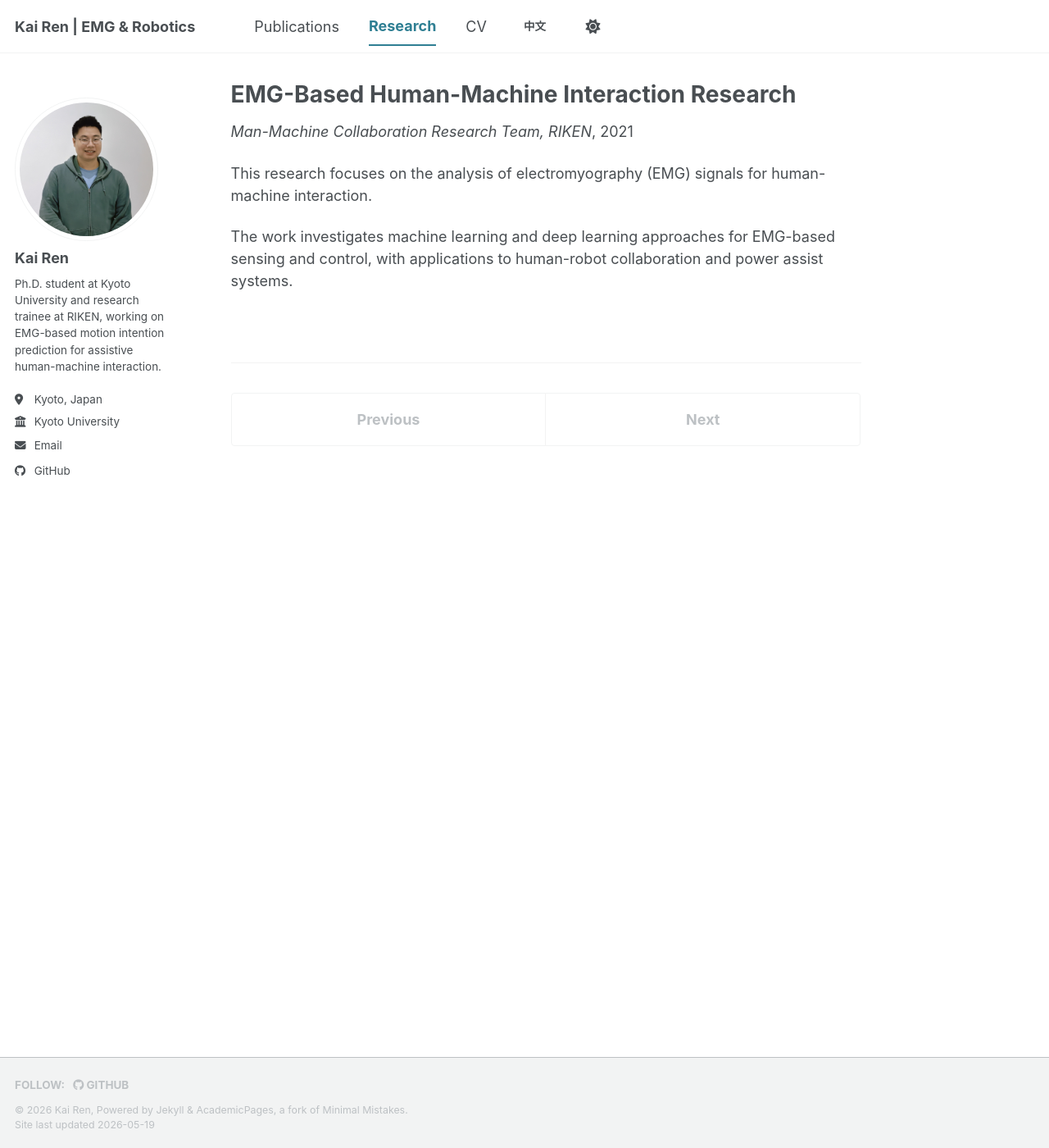
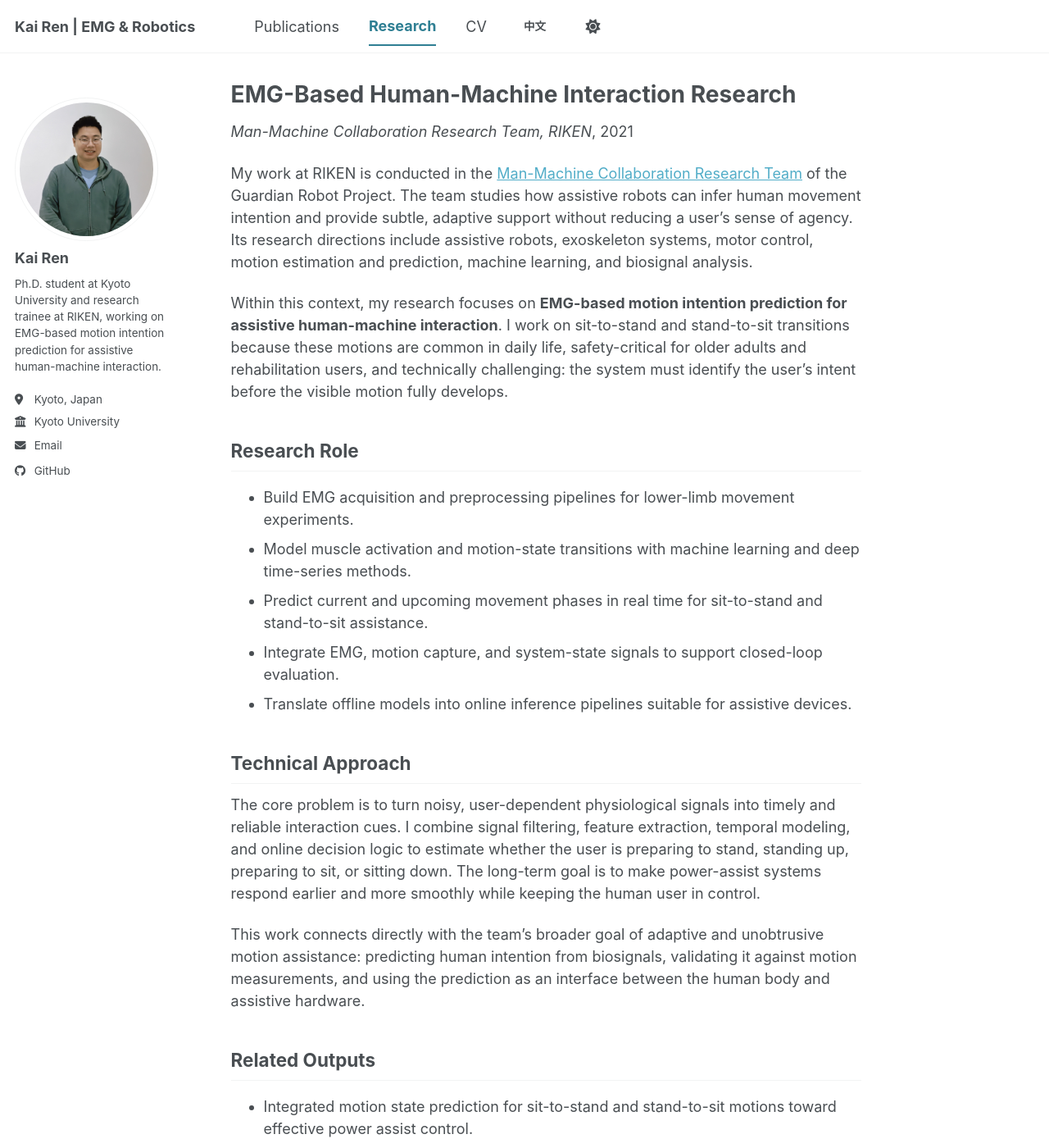
Before and after one commit to adamrek/adamrek.github.io, a Jekyll site: the page built from _research/2021-riken-emg-hci.md, in a window 1280 px wide and 1400 px high. Shown: the whole window at 82% size. Built offline with Jekyll 4.4.1, drawn with Linux system fonts in a browser that asks for light colours; a script bundle is joined from its source files by our own code; library files that are not in the unit come from our copies; some of the changed text lies outside the part shown.

Commit message:
Expand RIKEN research description

```diff
--- a/_research/2021-riken-emg-hci.md
+++ b/_research/2021-riken-emg-hci.md
@@ -5,22 +5,75 @@ collection: research
 date: 2021-12-01
 venue: "Man-Machine Collaboration Research Team, RIKEN"
 venue_zh: "RIKEN 人机协作研究团队"
-excerpt: "EMG-based sensing, prediction, and control for human-machine interaction and assistive systems."
-excerpt_zh: "面向人机交互和辅助系统的肌电感知、预测与控制研究。"
+excerpt: "Real-time EMG-based motion intention prediction and assistive interaction research in RIKEN's Man-Machine Collaboration Research Team."
+excerpt_zh: "在 RIKEN 人机协作研究团队开展的实时肌电动作意图预测与辅助型人机交互研究。"
+demo_video:
+demo_poster:
 ---
 
 <div data-lang-block="en" markdown="1">
 
-This research focuses on the analysis of electromyography (EMG) signals for human-machine interaction.
+My work at RIKEN is conducted in the [Man-Machine Collaboration Research Team](https://grp.riken.jp/labs/man_machine_collab/) of the Guardian Robot Project. The team studies how assistive robots can infer human movement intention and provide subtle, adaptive support without reducing a user's sense of agency. Its research directions include assistive robots, exoskeleton systems, motor control, motion estimation and prediction, machine learning, and biosignal analysis.
 
-The work investigates machine learning and deep learning approaches for EMG-based sensing and control, with applications to human-robot collaboration and power assist systems.
+Within this context, my research focuses on **EMG-based motion intention prediction for assistive human-machine interaction**. I work on sit-to-stand and stand-to-sit transitions because these motions are common in daily life, safety-critical for older adults and rehabilitation users, and technically challenging: the system must identify the user's intent before the visible motion fully develops.
+
+## Research Role
+
+- Build EMG acquisition and preprocessing pipelines for lower-limb movement experiments.
+- Model muscle activation and motion-state transitions with machine learning and deep time-series methods.
+- Predict current and upcoming movement phases in real time for sit-to-stand and stand-to-sit assistance.
+- Integrate EMG, motion capture, and system-state signals to support closed-loop evaluation.
+- Translate offline models into online inference pipelines suitable for assistive devices.
+
+## Technical Approach
+
+The core problem is to turn noisy, user-dependent physiological signals into timely and reliable interaction cues. I combine signal filtering, feature extraction, temporal modeling, and online decision logic to estimate whether the user is preparing to stand, standing up, preparing to sit, or sitting down. The long-term goal is to make power-assist systems respond earlier and more smoothly while keeping the human user in control.
+
+This work connects directly with the team's broader goal of adaptive and unobtrusive motion assistance: predicting human intention from biosignals, validating it against motion measurements, and using the prediction as an interface between the human body and assistive hardware.
+
+## Related Outputs
+
+- Integrated motion state prediction for sit-to-stand and stand-to-sit motions toward effective power assist control.
+- Practical motion classification and forecasting toward safe assists of sit-to-stand and stand-to-sit motions.
+- A unified anticipatory prediction framework for sit-to-stand and stand-to-sit transitions.
 
 </div>
 
 <div data-lang-block="zh" markdown="1">
 
-该研究聚焦于面向人机交互的肌电（EMG）信号分析。
+我在 RIKEN 的研究依托于 Guardian Robot Project 下的 [人机协作研究团队](https://grp.riken.jp/labs/man_machine_collab/)。该团队关注如何让辅助机器人感知人的运动意图，并在不削弱使用者主体感的前提下提供自然、适应性的运动支持。官方研究方向包括辅助机器人、外骨骼系统、运动控制、动作估计与预测、机器学习以及生体信号分析。
 
-研究内容包括基于机器学习和深度学习的肌电感知与控制方法，并将其应用于人机协作和助力辅助系统。
+在这一背景下，我的研究聚焦于**基于肌电信号的动作意图预测与辅助型人机交互**。我重点研究坐站转换和站坐转换，因为这类动作在日常生活中非常常见，对老年人、康复用户和辅助设备使用者具有安全意义，同时也具有较高技术难度：系统需要在明显动作完全发生之前识别使用者的真实意图。
+
+## 研究职责
+
+- 构建用于下肢动作实验的肌电采集与预处理流程。
+- 使用机器学习和深度时序模型描述肌肉激活与动作状态转换。
+- 面向坐站和站坐辅助任务，实时预测当前和即将发生的运动阶段。
+- 融合肌电、运动捕捉和系统状态信号，用于闭环实验评估。
+- 将离线训练模型转化为可用于辅助设备的在线推理流程。
+
+## 技术路线
+
+核心问题是将噪声较强、个体差异明显的生理信号转化为及时、可靠的人机交互线索。我结合信号滤波、特征提取、时间序列建模和在线判定逻辑，估计使用者是否正在准备站起、正在站起、准备坐下或正在坐下。长期目标是让助力系统更早、更平滑地响应，同时保持人对动作的主导权。
+
+这项工作与团队“自适应、自然、不打扰的运动辅助”目标直接相关：从生体信号中预测人的意图，用运动测量进行验证，并将预测结果作为人体与辅助硬件之间的交互接口。
+
+## 相关成果
+
+- 面向有效助力控制的坐站与站坐综合运动状态预测。
+- 面向安全辅助的坐站与站坐动作实用分类和预测。
+- 用于坐站和站坐转换提前预测的统一框架。
 
 </div>
+
+{% if page.demo_video %}
+<figure class="research-demo">
+  <video controls preload="metadata"{% if page.demo_poster %} poster="{{ page.demo_poster | relative_url }}"{% endif %}>
+    <source src="{{ page.demo_video | relative_url }}" type="video/mp4">
+  </video>
+  <figcaption>
+    <span data-lang-block="en">Demo video of the EMG-based motion intention prediction and assistive interaction pipeline.</span><span data-lang-block="zh">基于肌电的动作意图预测与辅助型人机交互流程 DEMO。</span>
+  </figcaption>
+</figure>
+{% endif %}
--- a/_sass/layout/_base.scss
+++ b/_sass/layout/_base.scss
@@ -258,6 +258,15 @@ figure {
   }
 }
 
+.research-demo {
+  display: block;
+
+  video {
+    width: 100%;
+    border-radius: $border-radius;
+  }
+}
+
 /* Figure captions */
 
 figcaption {
```
